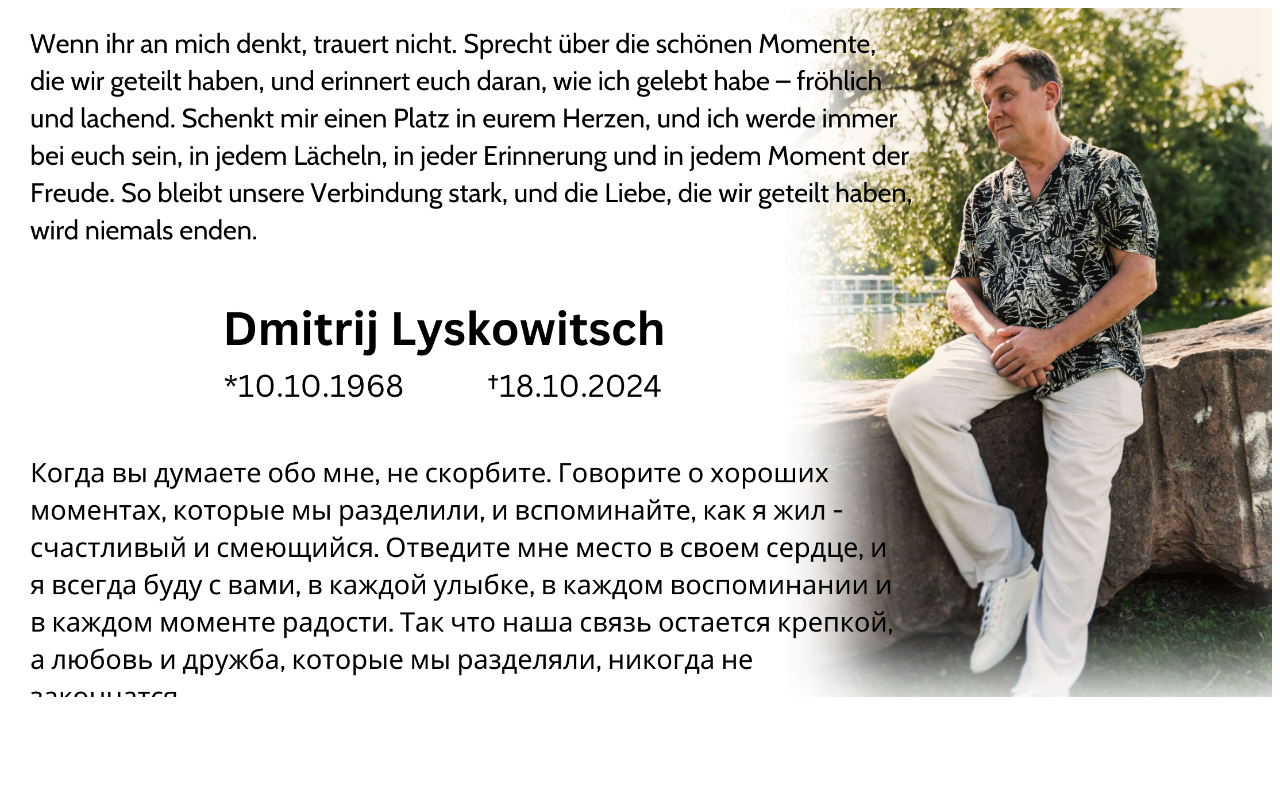
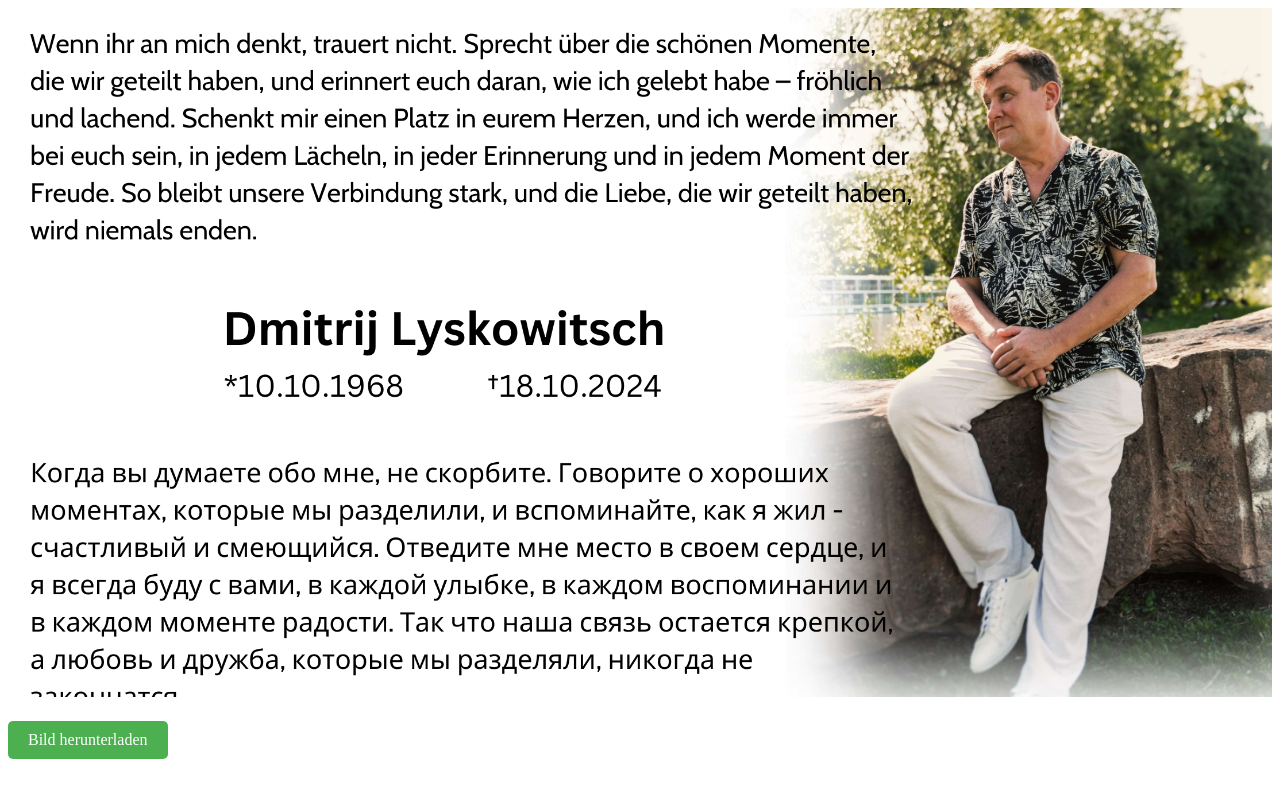
Before and after one commit to jre-git/DmitrijLyskowitsch, a plain HTML site: page index.html in a window 1280 px wide. Drawn offline with Linux system fonts and the light colour scheme.

Commit message:
Update index.html

```diff
--- a/index.html
+++ b/index.html
@@ -9,9 +9,22 @@
             width: 100%;
             height: auto;
         }
+        .download-button {
+            display: inline-block;
+            margin-top: 20px;
+            padding: 10px 20px;
+            background-color: #4CAF50; /* Grüner Hintergrund */
+            color: white; /* Textfarbe */
+            text-decoration: none; /* Keine Unterstreichung */
+            border-radius: 5px; /* Abgerundete Ecken */
+        }
+        .download-button:hover {
+            background-color: #45a049; /* Dunklerer Grünton beim Hover */
+        }
     </style>
 </head>
 <body>
   <img src="DmitrijLyskowitsch.jpg" alt="Bild von Dmitrij Lyskowitsch">
+     <a href="DmitrijLyskowitsch.jpg" download="DmitrijLyskowitsch.jpg" class="download-button">Bild herunterladen</a>
 </body>
 </html>
```
